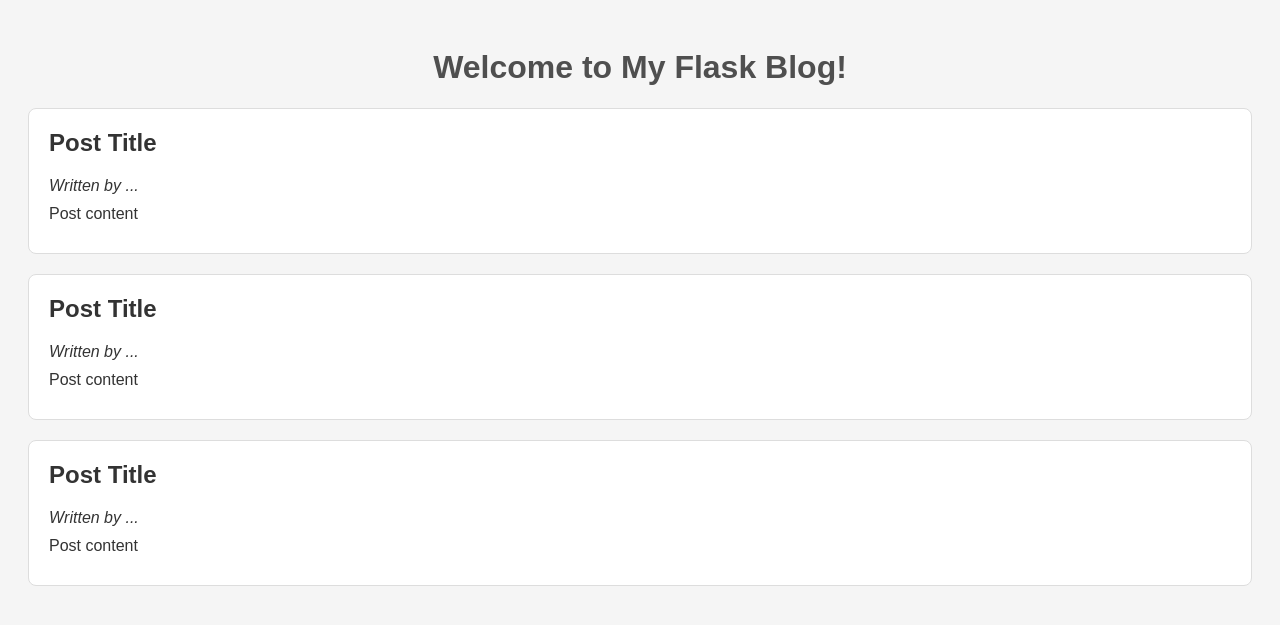
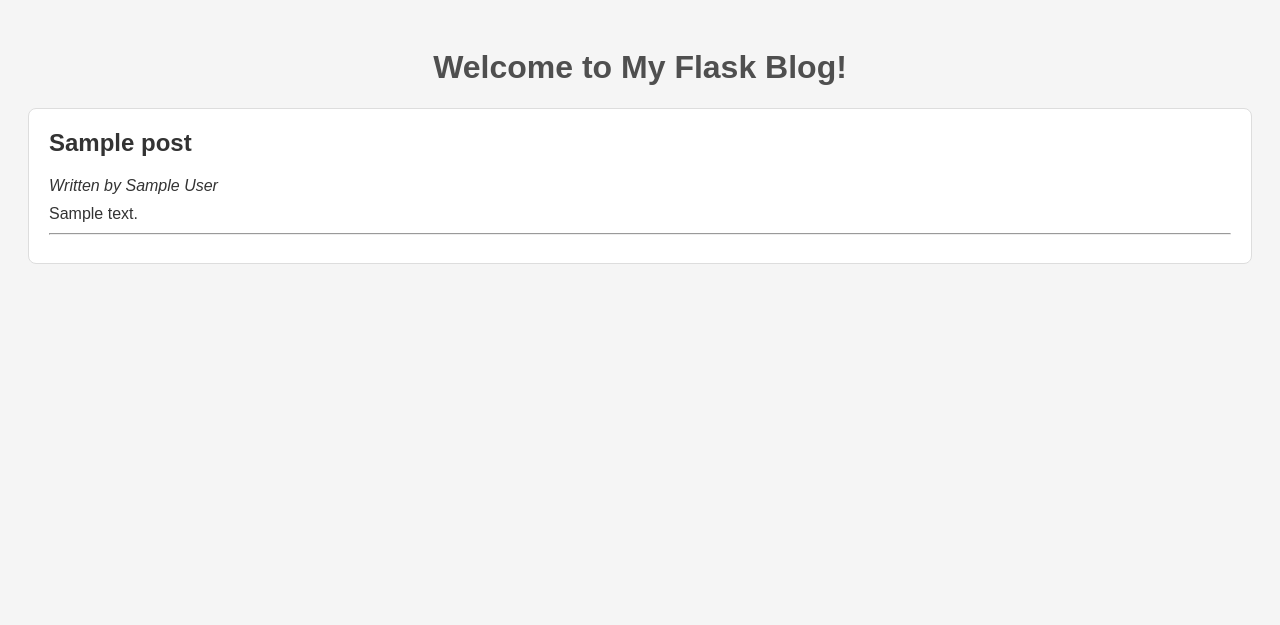
Before and after one commit to emilioquezadanavarro/basic-blog-app, a Flask app: template templates/index.html in a window 1280 px wide. Shown: the top 625 px of the page. Run offline with Flask 3, Linux system fonts and the light colour scheme; the template is opened without the code that fills it: most values are stand-ins (such as "Sample title", 1, 10 or a date in 2020).

Commit message:
Template modified - Show blog posts from Json file

```diff
--- a/templates/index.html
+++ b/templates/index.html
@@ -8,20 +8,20 @@
 </head>
 <body>
     <h1>Welcome to My Flask Blog!</h1>
+
+    <!-- Loop through posts passed from the route -->
+    {% for post in posts %}
     <div class="post">
-        <h2>Post Title</h2>
-        <p><em>Written by ...</em></p>
-        <p>Post content</p>
+        <h2>{{ post.title }}</h2>
+        <p><em>Written by {{ post.author }}</em></p>
+        <p>{{ post.content }}</p>
+        <hr>
     </div>
-    <div class="post">
-        <h2>Post Title</h2>
-        <p><em>Written by ...</em></p>
-        <p>Post content</p>
-    </div>
-    <div class="post">
-        <h2>Post Title</h2>
-        <p><em>Written by ...</em></p>
-        <p>Post content</p>
-    </div>
+    {% endfor %}
+
+    <!-- Show message if no posts -->
+    {% if not posts %}
+    <p>No blog posts yet. <a href="/add-post">Add the first one!</a></p>
+    {% endif %}
 </body>
 </html>
```
